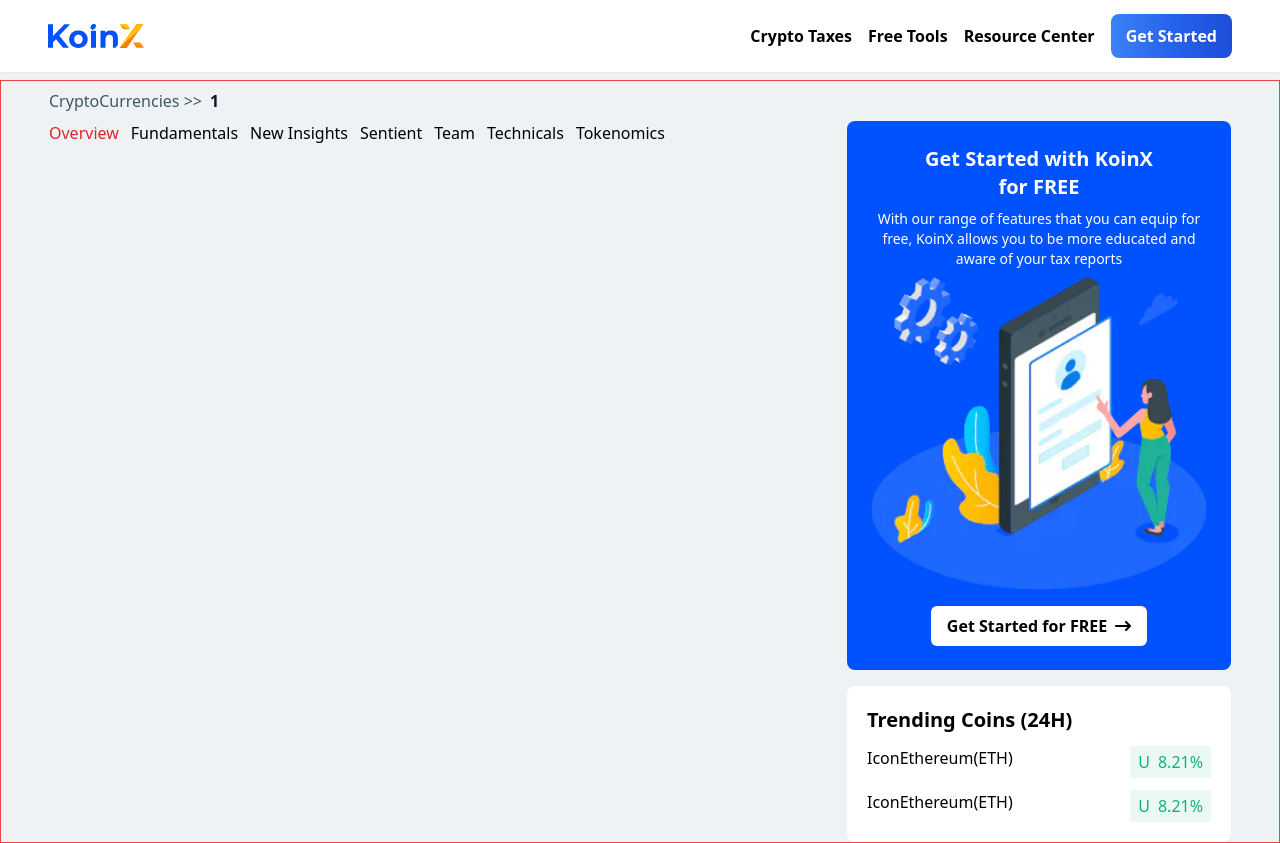
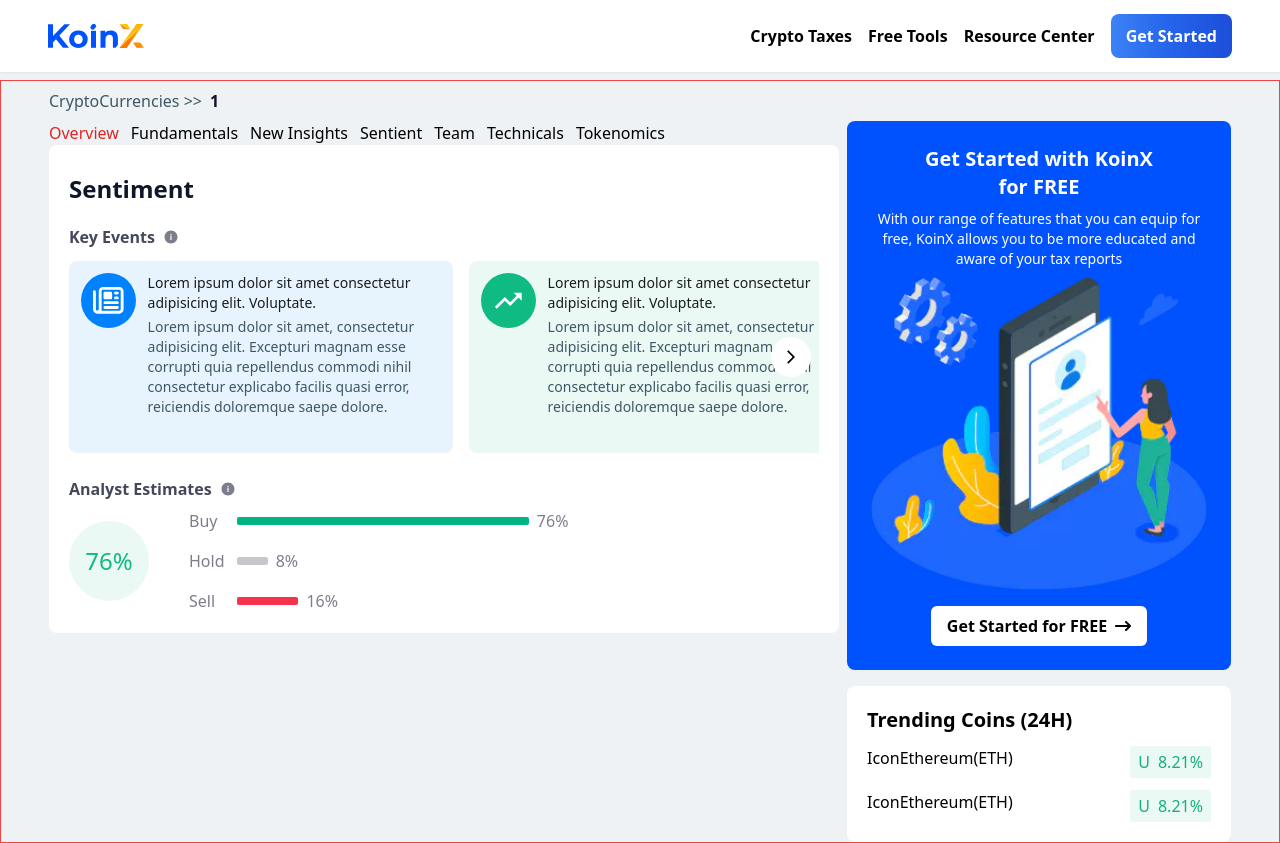
Before and after one commit to vickydarlinn/koinx_assignment, a React (Vite) app: page /1 in a window 1280 px wide. Built offline with nearby package versions, Linux system fonts and the light colour scheme.

Commit message:
feat: build sentimant component

```diff
--- a/src/pages/detailedCoin/DetailedCoin.jsx
+++ b/src/pages/detailedCoin/DetailedCoin.jsx
@@ -16,7 +16,7 @@
         </span>
       </nav>
       <section className="flex gap-2">
-        <section className="w-full">
+        <section className="w-full overflow-hidden">
           <CoinAnalysis />
         </section>
         <section className="w-full max-w-96 ">
--- a/src/pages/detailedCoin/components/coinAnalysis/CoinAnalysis.jsx
+++ b/src/pages/detailedCoin/components/coinAnalysis/CoinAnalysis.jsx
@@ -1,5 +1,5 @@
 import { NavLink } from "react-router-dom";
-import { Outlet } from "react-router-dom";
+import CoinSentiment from "../coinSentiment";
 
 const CoinAnalysis = () => {
   return (
@@ -49,7 +49,7 @@
           Tokenomics
         </NavLink>
       </nav>
-      <Outlet />
+      <CoinSentiment />
     </section>
   );
 };
--- /dev/null
+++ b/src/pages/detailedCoin/components/coinPerformance/CoinPerformance.jsx
@@ -0,0 +1,9 @@
+const CoinPerformance = () => {
+  return (
+    <section>
+      <h2>Performance</h2>
+    </section>
+  );
+};
+
+export default CoinPerformance;
--- /dev/null
+++ b/src/pages/detailedCoin/components/coinPerformance/index.jsx
@@ -0,0 +1,2 @@
+import CoinPerformance from "./CoinPerformance";
+export default CoinPerformance;
--- /dev/null
+++ b/src/pages/detailedCoin/components/coinSentiment/CoinSentiment.jsx
@@ -0,0 +1,147 @@
+import { IoIosInformationCircle } from "react-icons/io";
+import { FaRegNewspaper } from "react-icons/fa6";
+import { IoMdTrendingUp } from "react-icons/io";
+import { MdArrowForwardIos } from "react-icons/md";
+
+const CoinSentiment = () => {
+  return (
+    <section className="bg-white p-5 rounded-lg  ">
+      <h3 className="text-[#0E1629] text-2xl font-semibold py-2">Sentiment</h3>
+      <div className="overflow-hidden w-full">
+        <div className="flex items-center gap-2  font-semibold py-3">
+          <span className="text-[#45475B]">Key Events</span>
+          <span className="text-[#7C7E8C]">
+            <IoIosInformationCircle />
+          </span>
+        </div>
+        <div className="relative ">
+          <div className="flex gap-4  overflow-auto">
+            {/* array of cards */}
+            <div className="flex  min-w-96 w-96  h-48 p-3 rounded-lg gap-3 overflow-auto bg-[#E8F4FD]">
+              <div className=" rounded-full w-40 h-auto p-3 self-start bg-[#0082FF]">
+                <FaRegNewspaper className="w-full h-full text-white" />
+              </div>
+              <div className="text-sm">
+                <h4 className="text-[#1A1C1F] pb-1 font-medium">
+                  Lorem ipsum dolor sit amet consectetur adipisicing elit.
+                  Voluptate.
+                </h4>
+                <p className="text-[#3E5766]">
+                  Lorem ipsum dolor sit amet, consectetur adipisicing elit.
+                  Excepturi magnam esse corrupti quia repellendus commodi nihil
+                  consectetur explicabo facilis quasi error, reiciendis
+                  doloremque saepe dolore.
+                </p>
+              </div>
+            </div>
+            {/* remove this */}
+            <div className="flex  min-w-96 w-96  h-48 p-3 rounded-lg gap-3 overflow-auto bg-[#EBF9F4]">
+              <div className=" rounded-full w-40 h-auto p-3 self-start bg-[#0FBA83]">
+                <IoMdTrendingUp className="w-full h-full text-white" />
+              </div>
+              <div className="text-sm">
+                <h4 className="text-[#1A1C1F] pb-1 font-medium">
+                  Lorem ipsum dolor sit amet consectetur adipisicing elit.
+                  Voluptate.
+                </h4>
+                <p className="text-[#3E5766]">
+                  Lorem ipsum dolor sit amet, consectetur adipisicing elit.
+                  Excepturi magnam esse corrupti quia repellendus commodi nihil
+                  consectetur explicabo facilis quasi error, reiciendis
+                  doloremque saepe dolore.
+                </p>
+              </div>
+            </div>
+            <div className="flex  min-w-96 w-96  h-48 p-3 rounded-lg gap-3 overflow-auto bg-[#E8F4FD]">
+              <div className=" rounded-full w-40 h-auto p-3 self-start bg-[#0082FF]">
+                <FaRegNewspaper className="w-full h-full text-white" />
+              </div>
+              <div className="text-sm">
+                <h4 className="text-[#1A1C1F] pb-1 font-medium">
+                  Lorem ipsum dolor sit amet consectetur adipisicing elit.
+                  Voluptate.
+                </h4>
+                <p className="text-[#3E5766]">
+                  Lorem ipsum dolor sit amet, consectetur adipisicing elit.
+                  Excepturi magnam esse corrupti quia repellendus commodi nihil
+                  consectetur explicabo facilis quasi error, reiciendis
+                  doloremque saepe dolore.
+                </p>
+              </div>
+            </div>
+            <div className="flex  min-w-96 w-96  h-48 p-3 rounded-lg gap-3 overflow-auto bg-[#EBF9F4]">
+              <div className=" rounded-full w-40 h-auto p-3 self-start bg-[#0FBA83]">
+                <IoMdTrendingUp className="w-full h-full text-white" />
+              </div>
+              <div className="text-sm">
+                <h4 className="text-[#1A1C1F] pb-1 font-medium">
+                  Lorem ipsum dolor sit amet consectetur adipisicing elit.
+                  Voluptate.
+                </h4>
+                <p className="text-[#3E5766]">
+                  Lorem ipsum dolor sit amet, consectetur adipisicing elit.
+                  Excepturi magnam esse corrupti quia repellendus commodi nihil
+                  consectetur explicabo facilis quasi error, reiciendis
+                  doloremque saepe dolore.
+                </p>
+              </div>
+            </div>
+            <div className="flex  min-w-96 w-96  h-48 p-3 rounded-lg gap-3 overflow-auto bg-[#E8F4FD]">
+              <div className=" rounded-full w-40 h-auto p-3 self-start bg-[#0082FF]">
+                <FaRegNewspaper className="w-full h-full text-white" />
+              </div>
+              <div className="text-sm">
+                <h4 className="text-[#1A1C1F] pb-1 font-medium">
+                  Lorem ipsum dolor sit amet consectetur adipisicing elit.
+                  Voluptate.
+                </h4>
+                <p className="text-[#3E5766]">
+                  Lorem ipsum dolor sit amet, consectetur adipisicing elit.
+                  Excepturi magnam esse corrupti quia repellendus commodi nihil
+                  consectetur explicabo facilis quasi error, reiciendis
+                  doloremque saepe dolore.
+                </p>
+              </div>
+            </div>
+          </div>
+          <div className="absolute right-2 top-1/2 translate-y-[-50%] bg-white rounded-full p-3 cursor-pointer">
+            <MdArrowForwardIos className="w-4 h-auto" />
+          </div>
+        </div>
+      </div>
+      {/* analysis analyst */}
+      <div className="pt-4">
+        <div className="flex items-center gap-2 font-semibold py-2">
+          <span className="text-[#45475B]">Analyst Estimates </span>
+          <span className="text-[#7C7E8C]">
+            <IoIosInformationCircle />
+          </span>
+        </div>
+        <div className="flex gap-10 items-center">
+          <div className="text-2xl rounded-full text-[#0FBA83] bg-[#EBF9F4] w-20 h-20 flex items-center justify-center">
+            76%
+          </div>
+          <div className=" flex flex-col gap-4">
+            <div className="flex gap-2 items-center">
+              <span className="text-[#7C7E8C] w-10 ">Buy</span>
+              <span className="block w-[calc(384px_*_76/_100)] h-2 bg-[#02b386] rounded-sm"></span>
+              <span className="text-[#7C7E8C]">76%</span>
+            </div>
+            <div className="flex gap-2 items-center">
+              <span className="text-[#7C7E8C] w-10">Hold</span>
+              <span className="block w-[calc(384px_*_8/_100)] h-2 bg-[#c7c8ce] rounded-sm"></span>
+              <span className="text-[#7C7E8C]">8%</span>
+            </div>
+            <div className="flex gap-2 items-center">
+              <span className="text-[#7C7E8C] w-10">Sell</span>
+              <span className="block w-[calc(384px_*_16/_100)] h-2 bg-[#f7324c] rounded-sm"></span>
+              <span className="text-[#7C7E8C]">16%</span>
+            </div>
+          </div>
+        </div>
+      </div>
+    </section>
+  );
+};
+
+export default CoinSentiment;
--- /dev/null
+++ b/src/pages/detailedCoin/components/coinSentiment/index.jsx
@@ -0,0 +1,2 @@
+import CoinSentiment from "./CoinSentiment";
+export default CoinSentiment;
```
